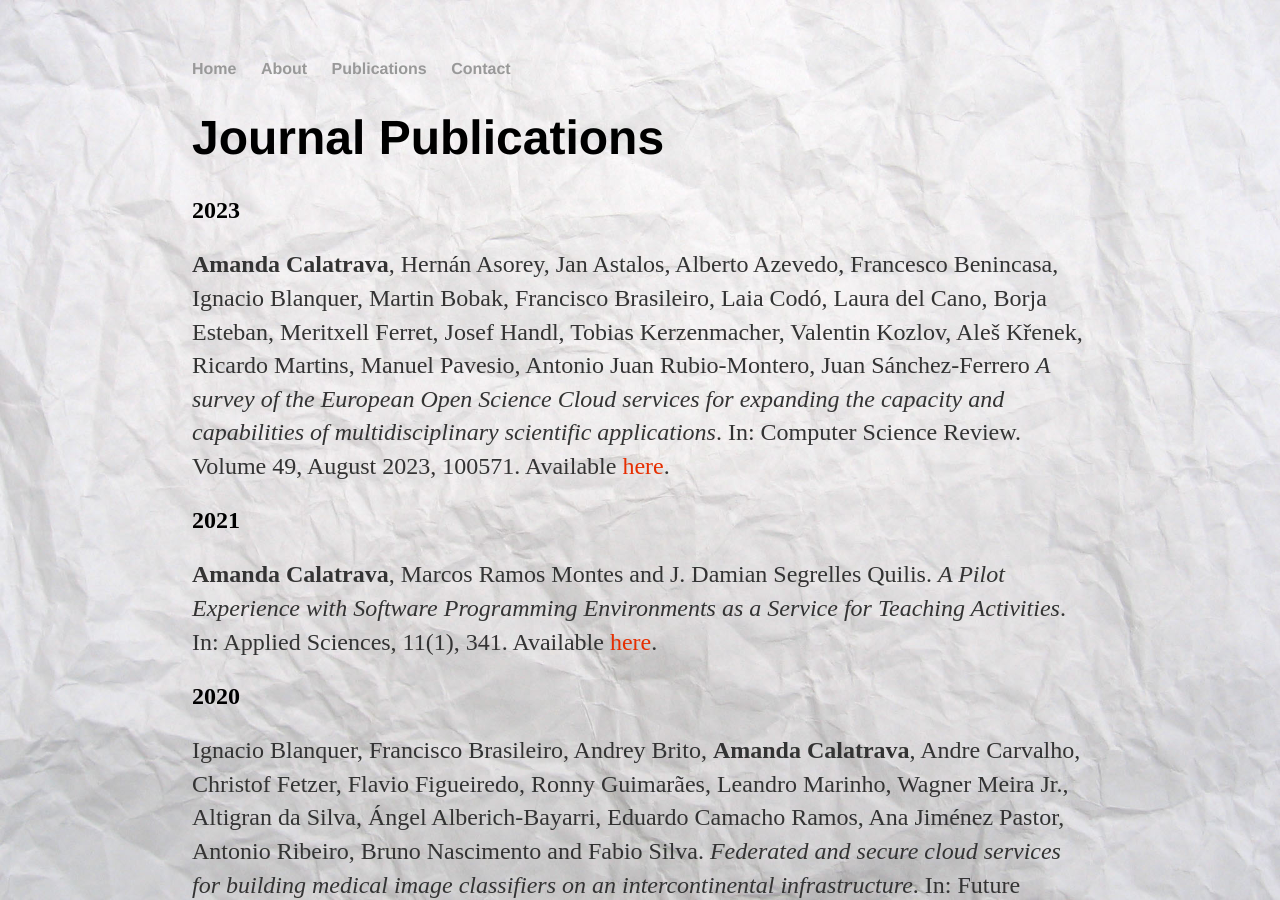
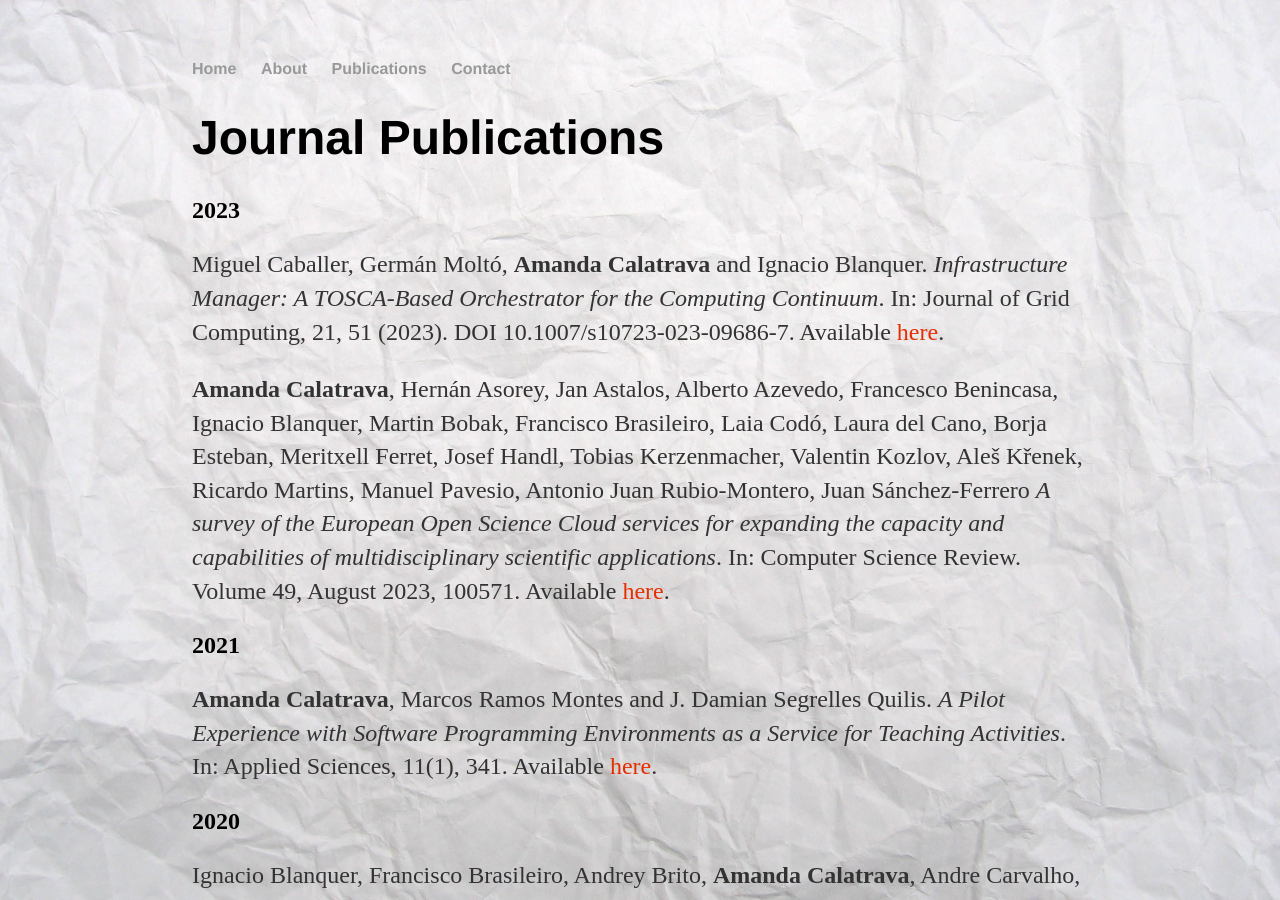
Before and after one commit to amcaar/amcaar.github.io, a Jekyll site: the page built from cv/index.html, in a window 1280 px wide and 900 px high. Built offline with Jekyll 4.4.1, drawn with Linux system fonts in a browser that asks for light colours.

Commit message:
Added IM paper

```diff
--- a/cv/index.html
+++ b/cv/index.html
@@ -7,6 +7,10 @@ title: Publications of Amanda Calatrava
 		<!--<a href="#" class="download" title="Download CV as PDF">Download CV</a>-->
 		<h1>Journal Publications</h1>
 		<h2>2023</h2>
+		<p>Miguel Caballer, Germán Moltó, <strong>Amanda Calatrava</strong> and Ignacio Blanquer.
+			<em>Infrastructure Manager: A TOSCA-Based Orchestrator for the Computing Continuum</em>.
+			In: Journal of Grid Computing, 21, 51 (2023). DOI 10.1007/s10723-023-09686-7. Available
+			<a class="link" href="https://doi.org/10.1007/s10723-023-09686-7">here</a>.</p>
 		<p><strong>Amanda Calatrava</strong>, Hernán Asorey, Jan Astalos, Alberto Azevedo, Francesco Benincasa, Ignacio Blanquer, Martin Bobak, Francisco Brasileiro, Laia Codó, Laura del Cano, Borja Esteban, Meritxell Ferret, Josef Handl, Tobias Kerzenmacher, Valentin Kozlov, Aleš Křenek, Ricardo Martins, Manuel Pavesio, Antonio Juan Rubio-Montero, Juan Sánchez-Ferrero
 			<em>A survey of the European Open Science Cloud services for expanding the capacity and capabilities of multidisciplinary scientific applications</em>.
 			In: Computer Science Review. Volume 49, August 2023, 100571. Available
```
